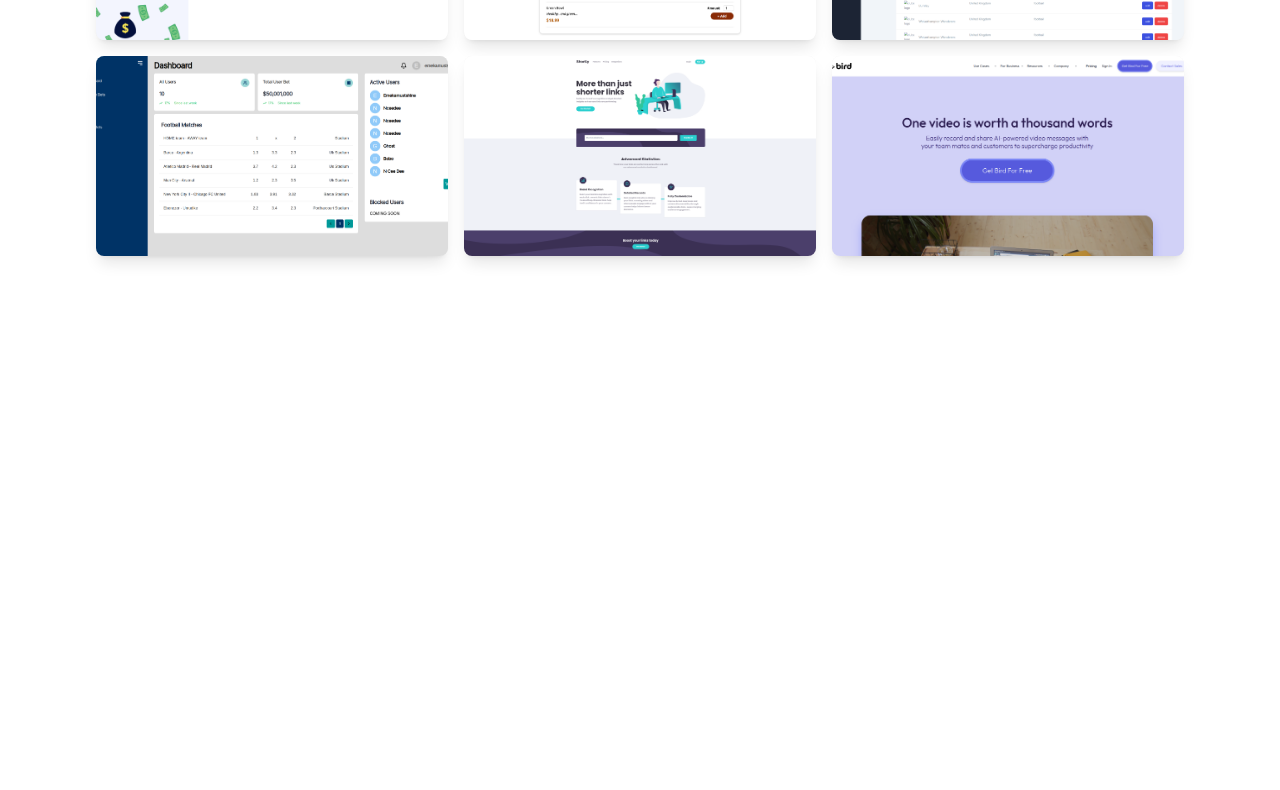
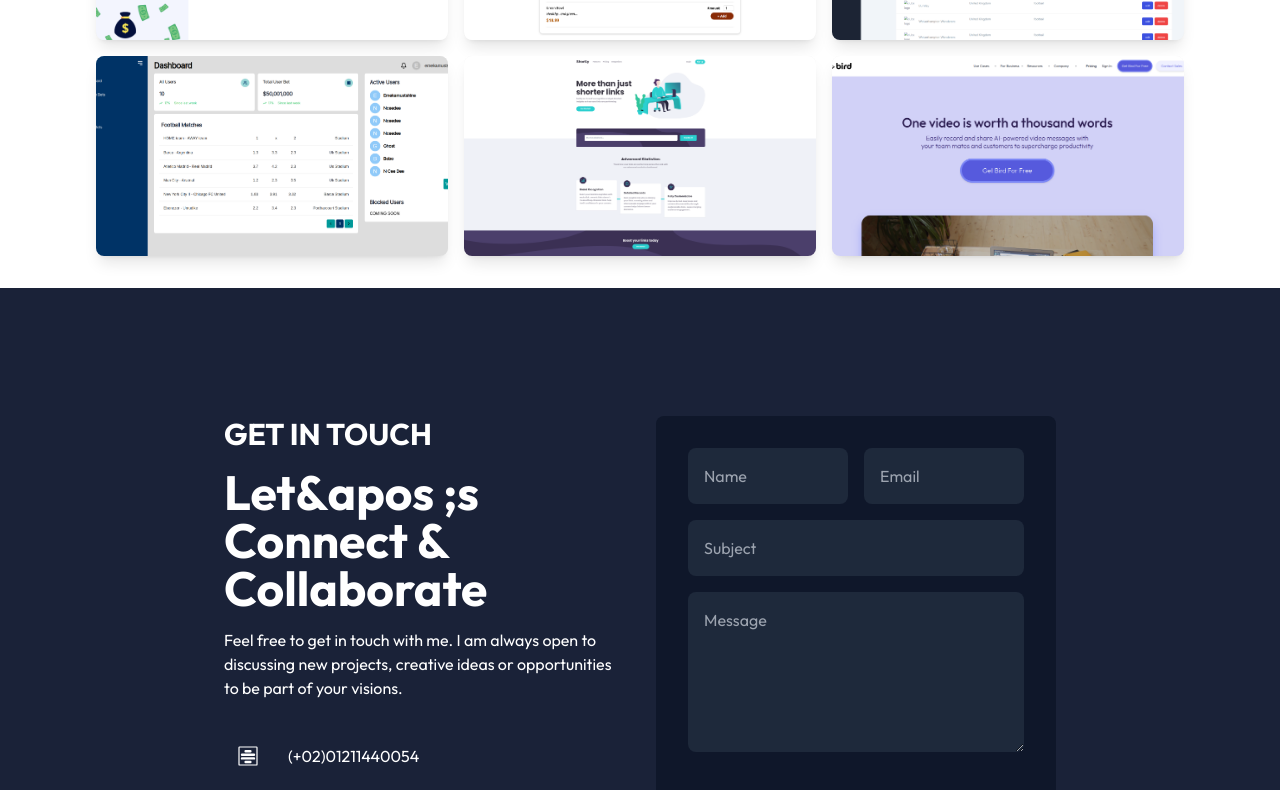
Before and after one commit to Somtochukwu21/somtochuwku, a Next.js app: page / in a window 1280 px wide. Shown: the part 2000-2790 px from the top of the page. Before the commit the page ends 2344 px from the top, so only its background shows below. Built offline with nearby package versions, Linux system fonts and the light colour scheme.

Commit message:
added footer

```diff
--- a/app/(landing-page)/_component/footer.tsx
+++ b/app/(landing-page)/_component/footer.tsx
@@ -1,5 +1,101 @@
-export const Footer = () => (
-	<footer className="bg-secondary text-white p-4 text-center sticky bottom-0">
-		<p>&copy; 2024 Somtochukwu. All rights reserved.</p>
-	</footer>
-);
+import { Card } from "../../../components/ui";
+
+export const Footer = () => {
+
+	return (
+		<footer className="bg-[#1a2238] text-white py-12 px-4 lg:px-32">
+			<Card>
+				<div className="  grid grid-cols-1 lg:grid-cols-2 gap-8">
+					{/* Left Section */}
+					<div>
+						<h2 className="text-3xl font-bold mb-4">GET IN TOUCH</h2>
+						<h1 className="text-4xl lg:text-5xl font-bold mb-4">
+							Let&apos ;s Connect & Collaborate
+						</h1>
+						<p className="mb-8">
+							Feel free to get in touch with me. I am always open to discussing
+							new projects, creative ideas or opportunities to be part of your
+							visions.
+						</p>
+						<div className="space-y-4">
+							<div className="flex items-center space-x-4">
+								<div className="bg-blue-600 p-3 rounded-full">
+									<svg
+										xmlns="http://www.w3.org/2000/svg"
+										className="h-6 w-6 text-white"
+										viewBox="0 0 20 20"
+										fill="currentColor">
+										<path d="M2 3a1 1 0 011-1h14a1 1 0 011 1v14a1 1 0 01-1 1H3a1 1 0 01-1-1V3zm15 0H3v14h14V3zM8 5h4a1 1 0 110 2H8a1 1 0 010-2zM5 8h10a1 1 0 110 2H5a1 1 0 010-2zM5 11h10a1 1 0 110 2H5a1 1 0 010-2zM8 14h4a1 1 0 110 2H8a1 1 0 010-2z" />
+									</svg>
+								</div>
+								<span>(+02)01211440054</span>
+							</div>
+							<div className="flex items-center space-x-4">
+								<div className="bg-blue-600 p-3 rounded-full">
+									<svg
+										xmlns="http://www.w3.org/2000/svg"
+										className="h-6 w-6 text-white"
+										viewBox="0 0 20 20"
+										fill="currentColor">
+										<path d="M2 3a1 1 0 011-1h14a1 1 0 011 1v14a1 1 0 01-1 1H3a1 1 0 01-1-1V3zm15 0H3v14h14V3zM8 5h4a1 1 0 110 2H8a1 1 0 010-2zM5 8h10a1 1 0 110 2H5a1 1 0 010-2zM5 11h10a1 1 0 110 2H5a1 1 0 010-2zM8 14h4a1 1 0 110 2H8a1 1 0 010-2z" />
+									</svg>
+								</div>
+								<span>mohamedwalid.mh@gmail.com</span>
+							</div>
+							<div className="flex items-center space-x-4">
+								<div className="bg-blue-600 p-3 rounded-full">
+									<svg
+										xmlns="http://www.w3.org/2000/svg"
+										className="h-6 w-6 text-white"
+										viewBox="0 0 20 20"
+										fill="currentColor">
+										<path d="M2 3a1 1 0 011-1h14a1 1 0 011 1v14a1 1 0 01-1 1H3a1 1 0 01-1-1V3zm15 0H3v14h14V3zM8 5h4a1 1 0 110 2H8a1 1 0 010-2zM5 8h10a1 1 0 110 2H5a1 1 0 010-2zM5 11h10a1 1 0 110 2H5a1 1 0 010-2zM8 14h4a1 1 0 110 2H8a1 1 0 010-2z" />
+									</svg>
+								</div>
+								<span>Portsaid, Egypt</span>
+							</div>
+						</div>
+					</div>
+
+					{/* Right Section */}
+					<div className="bg-[#0f172a] p-8 rounded-lg">
+						<form className="space-y-4">
+							<div className="grid grid-cols-1 lg:grid-cols-2 gap-4">
+								<input
+									type="text"
+									placeholder="Name"
+									className="p-4 bg-[#1e293b] rounded-lg focus:outline-none"
+								/>
+								<input
+									type="email"
+									placeholder="Email"
+									className="p-4 bg-[#1e293b] rounded-lg focus:outline-none"
+								/>
+							</div>
+							<input
+								type="text"
+								placeholder="Subject"
+								className="w-full p-4 bg-[#1e293b] rounded-lg focus:outline-none"
+							/>
+							<textarea
+								placeholder="Message"
+								className="w-full p-4 bg-[#1e293b] rounded-lg focus:outline-none h-40"></textarea>
+							<button
+								type="submit"
+								className="w-full py-3 bg-blue-600 rounded-lg text-white font-semibold hover:bg-blue-700">
+								Send Message
+							</button>
+						</form>
+					</div>
+				</div>
+			</Card>
+		</footer>
+	);
+
+
+
+
+	// <footer className="bg-secondary text-white p-4 text-center ">
+	// 	<p>&copy; 2024 Somtochukwu. All rights reserved.</p>
+	// </footer>
+};
--- a/app/(landing-page)/_component/projects.tsx
+++ b/app/(landing-page)/_component/projects.tsx
@@ -47,32 +47,34 @@ export const Projects = () => (
 
 		<div className="mt-4 mb-8">
 			<div className="grid grid-cols-1 lg:grid-cols-3 gap-4">
-				<ProjectCards src={zigahLogin} title="Zigah Dashboard" />
-				<ProjectCards src={meal} title="Meal" />
-				<ProjectCards src={piabalClubs} title="Piabal Admin Dashboard" />
-				<ProjectCards src={gobet} title="Go Bet" />
-				<ProjectCards src={shortly} title="Shortly" />
-				<ProjectCards src={loom} title="Loom Clone" />
+				<ProjectCard src={zigahLogin} title="Zigah Dashboard" />
+				<ProjectCard src={meal} title="Meal" />
+				<ProjectCard src={piabalClubs} title="Piabal Admin Dashboard" />
+				<ProjectCard src={gobet} title="Go Bet" />
+				<ProjectCard src={shortly} title="Shortly" />
+				<ProjectCard src={loom} title="Loom Clone" />
 			</div>
 		</div>
 	</Card>
 );
 
-interface ProjectCardsProps {
+interface ProjectCardProps {
 	src: StaticImageData;
 	title: string;
 }
 
-const ProjectCards: React.FC<ProjectCardsProps> = ({ src, title }) => (
+const ProjectCard: React.FC<ProjectCardProps> = ({ src, title }) => (
 	<div className="card relative w-full h-[200px] bg-[#f2f2f2] flex items-center justify-center overflow-hidden shadow-lg transition-transform duration-500 ease-in-out rounded-lg hover:shadow-2xl hover:scale-105">
 		<div className="w-full h-full">
-			<Image alt="projects" src={src} className="w-full h-full object-cover" />
+			<Image
+				alt="projects"
+				src={src}
+				className="w-full h-full object-cover transition-all duration-[0.6s] ease-[cubic-bezier(0.175,0.885,0.32,1.275)]"
+			/>
 		</div>
-		<div className=" card__content absolute bottom-0 left-0 right-0 bg-black bg-opacity-50 text-white p-4">
-			<p className=" text-2xl text-gray-50 font-bold m-0 capitalize">
-				{title}
-			</p>
-			<p className="card__description">
+		<div className="card__content absolute bottom-0 left-0 right-0 bg-secondary bg-opacity-50 text-white p-4 w-full h-full box-border origin-bottom transition-all duration-[0.6s] ease-[cubic-bezier(0.175,0.885,0.32,1.275)]">
+			<p className="text-2xl text-gray-50 font-bold m-0 capitalize">{title}</p>
+			<p className="text-sm text-gray-300 leading-[1.4] mt-2.5 mb-0 mx-0">
 				Lorem ipsum dolor sit amet, consectetur adipiscing elit, sed do eiusmod
 				tempor incididunt ut labore et dolore magna aliqua.
 			</p>
--- a/app/globals.css
+++ b/app/globals.css
@@ -7,11 +7,8 @@
 	.card {
 		perspective: 1000px;
 	}
-	.card Image {
-		@apply transition-all duration-[0.6s] ease-[cubic-bezier(0.175,0.885,0.32,1.275)];
-	}
+
 	.card__content {
-		@apply absolute w-full h-full box-border bg-secondary origin-bottom transition-all duration-[0.6s] ease-[cubic-bezier(0.175,0.885,0.32,1.275)] p-5 left-0 top-0;
 		transform: rotateX(-90deg);
 	}
 	.card:hover .card__content {
@@ -21,7 +18,4 @@
 	.card:hover Image {
 		scale: 0;
 	}
-	.card__description {
-		@apply text-sm text-gray-300 leading-[1.4] mt-2.5 mb-0 mx-0;
-	}
 }
```
